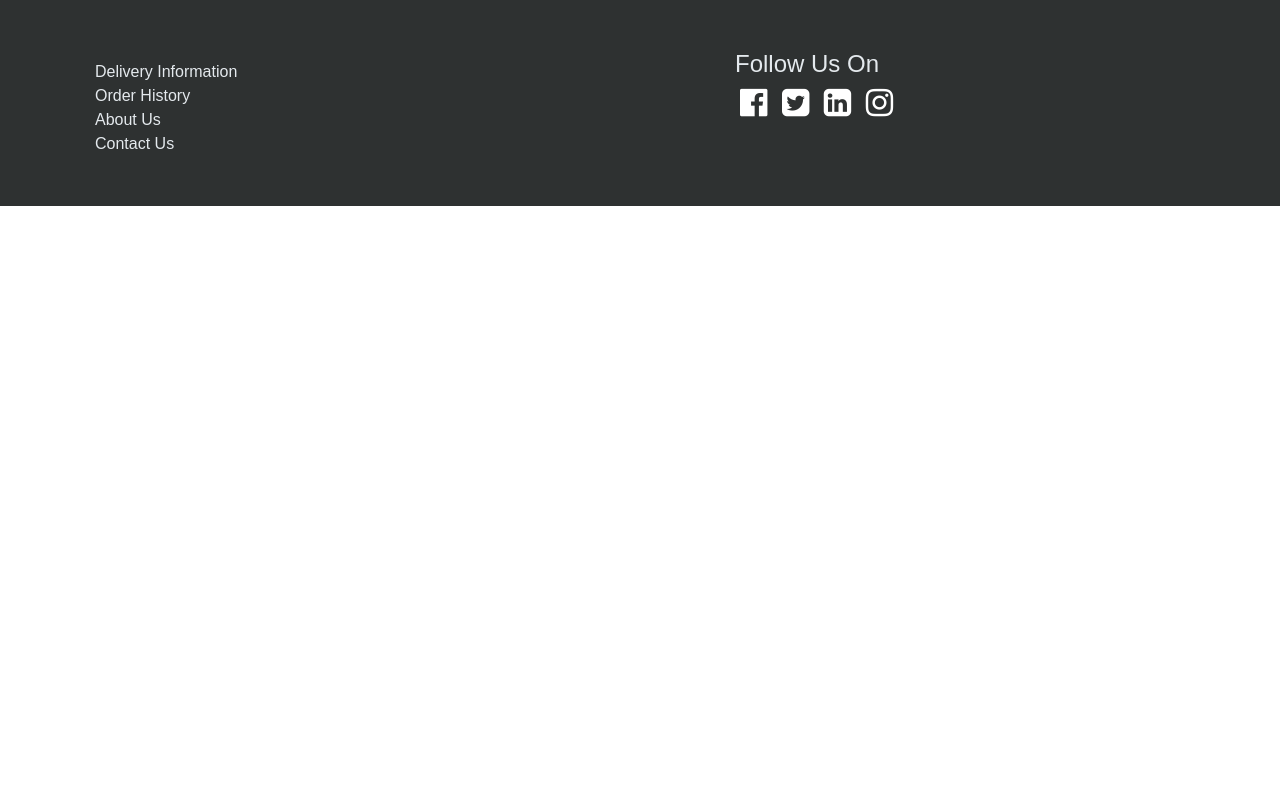
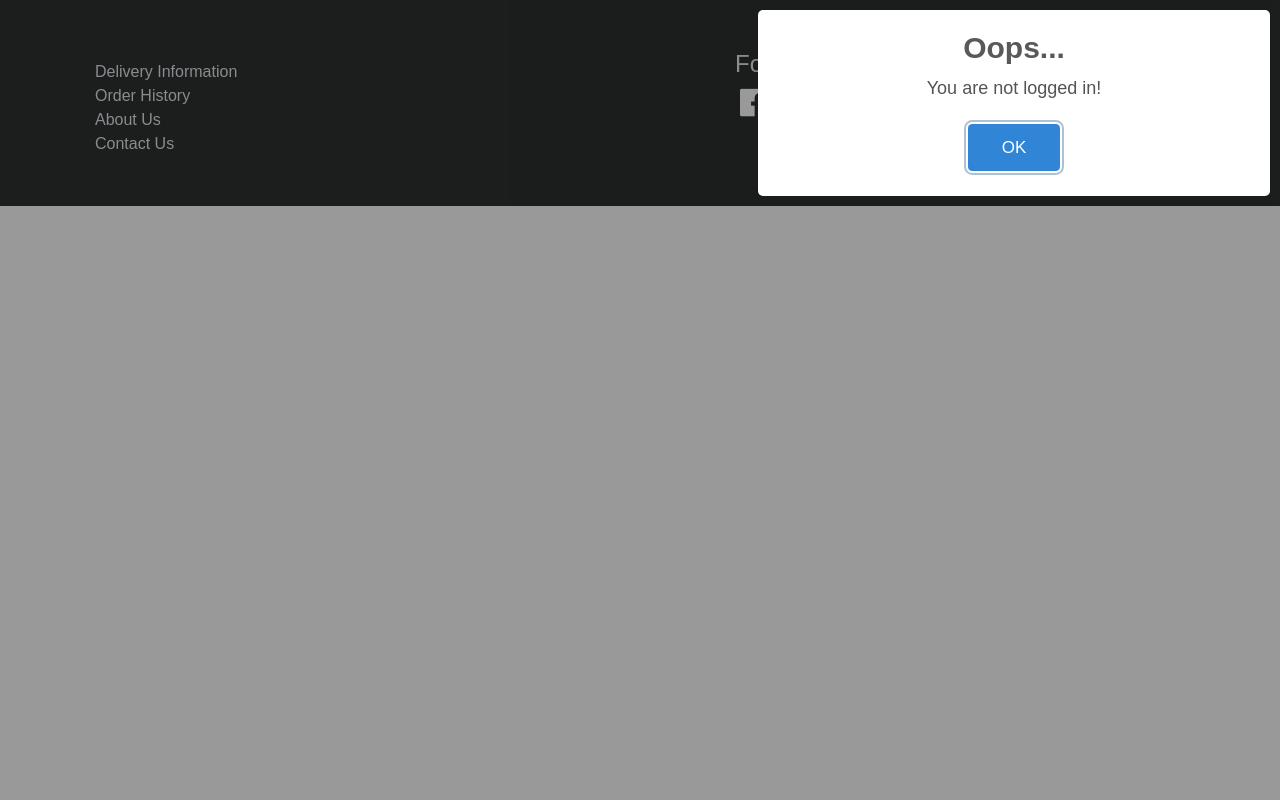
Before and after one commit to ThaminduR/Order-Management, a PHP site: page /myaccount.php in a window 1280 px wide. Run offline with PHP 8.4, Linux system fonts and the light colour scheme; the visitor is signed in with stand-in values (Sample User, id 1).

Commit message:
fire alert not logged in

```diff
--- a/myaccount.php
+++ b/myaccount.php
@@ -17,10 +17,19 @@
 ?>
 <?php
 if(!(isset($cus_info))){
+?>
+
+<script type="text/javascript">
+		Swal.fire({
+
+			position:'top-end'
+			icon: 'error',
+			title: 'Oops...',
+			text: 'You are not logged in!',
+		})
+	</script>
 
 
-
-?>
 <div class="header container-fluid">
 	<div class="row">
 		<div class="col-sm-6">
@@ -329,12 +338,31 @@
 ?>
 
 <?php
+
+
 if(isset($cus_info)){
 
 
 
 
 ?>
+
+
+
+<script type="text/javascript">
+		Swal.fire({
+
+			type:'fire',
+			position:'top-end',
+			icon: 'error',
+			title: 'Oops...',
+			text: 'You are not logged in!',
+		})
+	</script>
+
+
+
+
 <?php
 
 }
```
